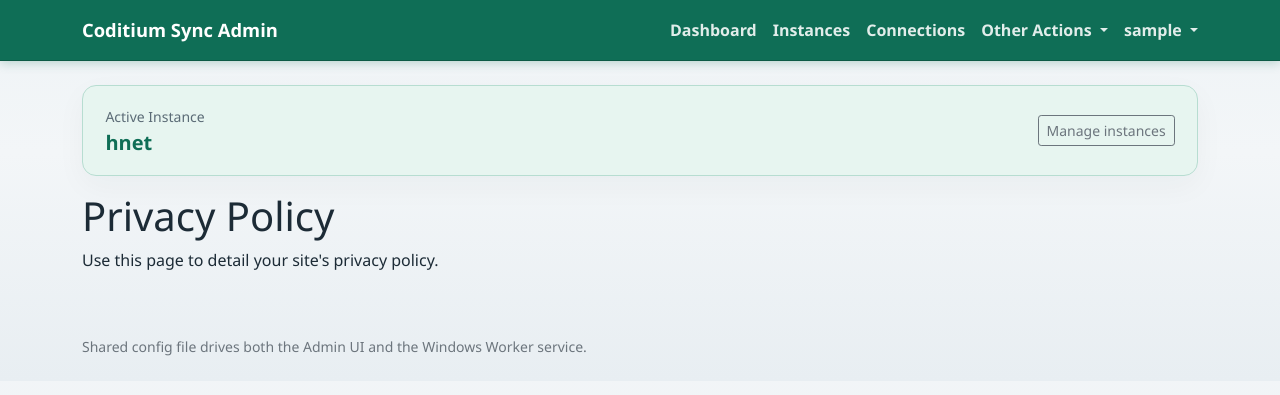
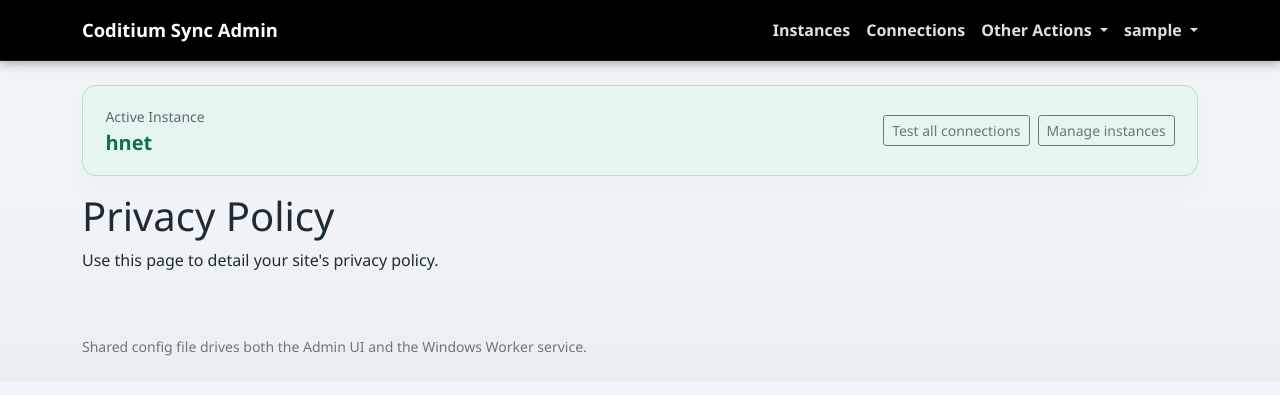
Before and after one commit to coditiumsolutions/Sync_SQLDBs, an ASP.NET Core app: page /Privacy in a window 1280 px wide. Shown: the top 395 px of the page. Run offline with ASP.NET Core 8, Linux system fonts and the light colour scheme; the visitor is signed in with stand-in values (Sample User, id 1); some libraries are stand-ins or nearby versions.

Commit message:
Update: Admin navbar layout and black header
Remove Dashboard from the nav, move Test all connections into the active instance banner, and set the top navbar background to black.

Co-authored-by: Cursor <cursoragent@cursor.com>

```diff
--- a/DatabaseSync.Admin/Pages/Shared/_Layout.cshtml
+++ b/DatabaseSync.Admin/Pages/Shared/_Layout.cshtml
@@ -17,7 +17,6 @@
     <div class="container d-flex align-items-center justify-content-between py-3">
         <a class="brand" asp-page="/Index">Coditium Sync Admin</a>
         <nav class="nav-links d-flex align-items-center flex-wrap">
-            <a asp-page="/Index">Dashboard</a>
             <a asp-page="/Instances">Instances</a>
             <a asp-page="/Connections/Index">Connections</a>
             <div class="dropdown d-inline-block">
@@ -65,7 +64,12 @@
                         <div class="h5 mb-0 text-muted">None</div>
                     }
                 </div>
-                <a class="btn btn-sm btn-outline-secondary" asp-page="/Instances">Manage instances</a>
+                <div class="d-flex align-items-center gap-2 flex-wrap">
+                    <form method="post" asp-page="/Index" asp-page-handler="TestAll" class="d-inline">
+                        <button type="submit" class="btn btn-sm btn-outline-secondary">Test all connections</button>
+                    </form>
+                    <a class="btn btn-sm btn-outline-secondary" asp-page="/Instances">Manage instances</a>
+                </div>
             </div>
         </div>
     }
--- a/DatabaseSync.Admin/wwwroot/css/site.css
+++ b/DatabaseSync.Admin/wwwroot/css/site.css
@@ -17,9 +17,9 @@ html, body {
 }
 
 .app-header {
-  background: var(--accent);
-  border-bottom: 1px solid #0c5a46;
-  box-shadow: 0 2px 10px rgba(15, 110, 86, 0.25);
+  background: #000000;
+  border-bottom: 1px solid #1a1a1a;
+  box-shadow: 0 2px 10px rgba(0, 0, 0, 0.35);
 }
 
 .brand {
```
Also changed, not shown: DatabaseSync.Admin/Pages/Index.cshtml (+0 -7 lines).
